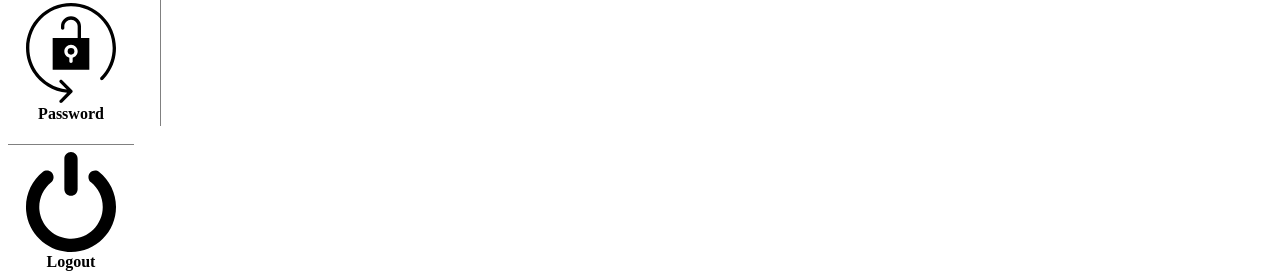
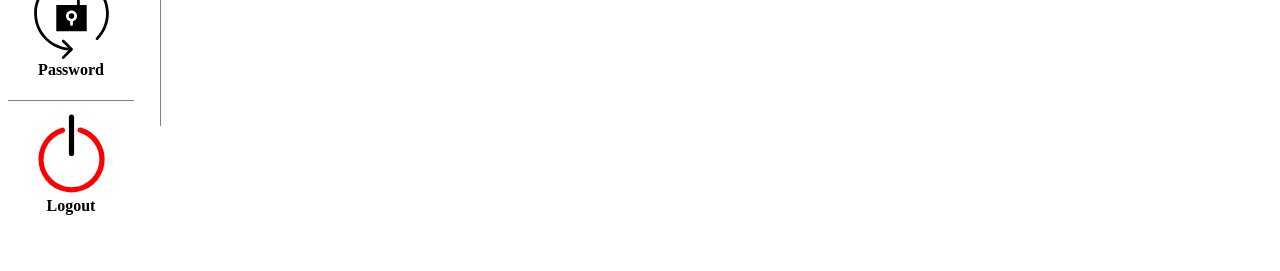
Before and after one commit to sippu0407/HCI-project, a plain HTML site: page index.html in a window 1280 px wide. Shown: the part 690-961 px from the top of the page. After the commit the page ends 905 px from the top, so only its background shows below. Drawn offline with Linux system fonts and the light colour scheme.

Commit message:
hci project completed

```diff
--- a/index.css
+++ b/index.css
@@ -87,8 +87,8 @@ justify-content: space-between;
 
  /* left side icons */
  .cardImg{
-    width:100px;
-    height:100px;
+    width:83px;
+    height:83px;
  }
  .x{
      margin-left:1vw;
@@ -101,7 +101,7 @@ justify-content: space-between;
 }
 
 .icon{
-    margin-top: .8vh;
+    margin-top: 1.4vh;
     text-align: center;
     width: 126px;
 }
--- a/index.html
+++ b/index.html
@@ -90,7 +90,7 @@
             </div>
 
             <div class="icon">
-                <img src="./images/logout.svg" alt="" class="cardImg logout">
+                <img src="./images/logout1.svg" alt="" class="cardImg logout">
                 <h4 class="text">Logout</h4>
             </div>
 
```
Also changed, not shown: images/logout1.svg (added).
